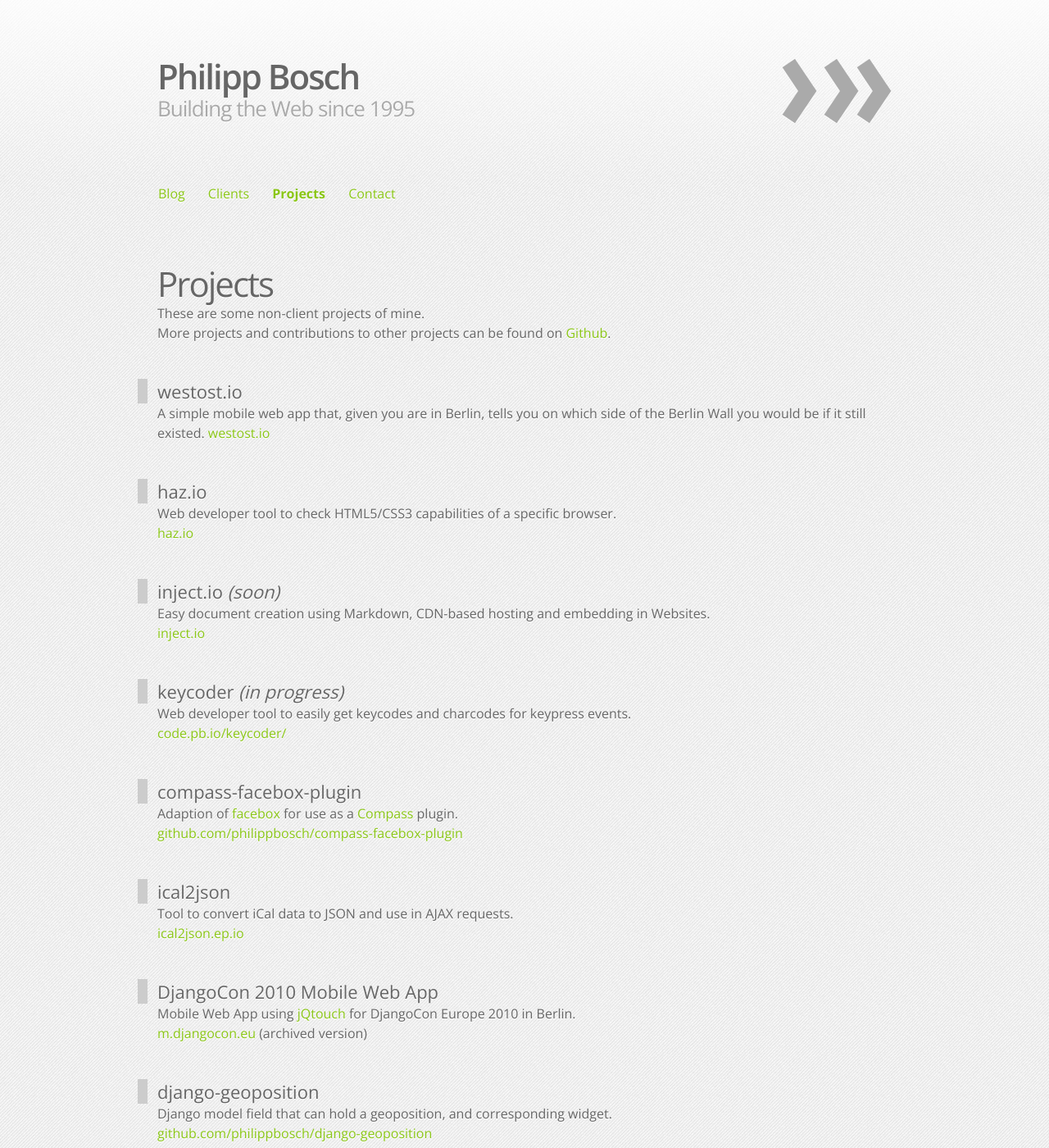
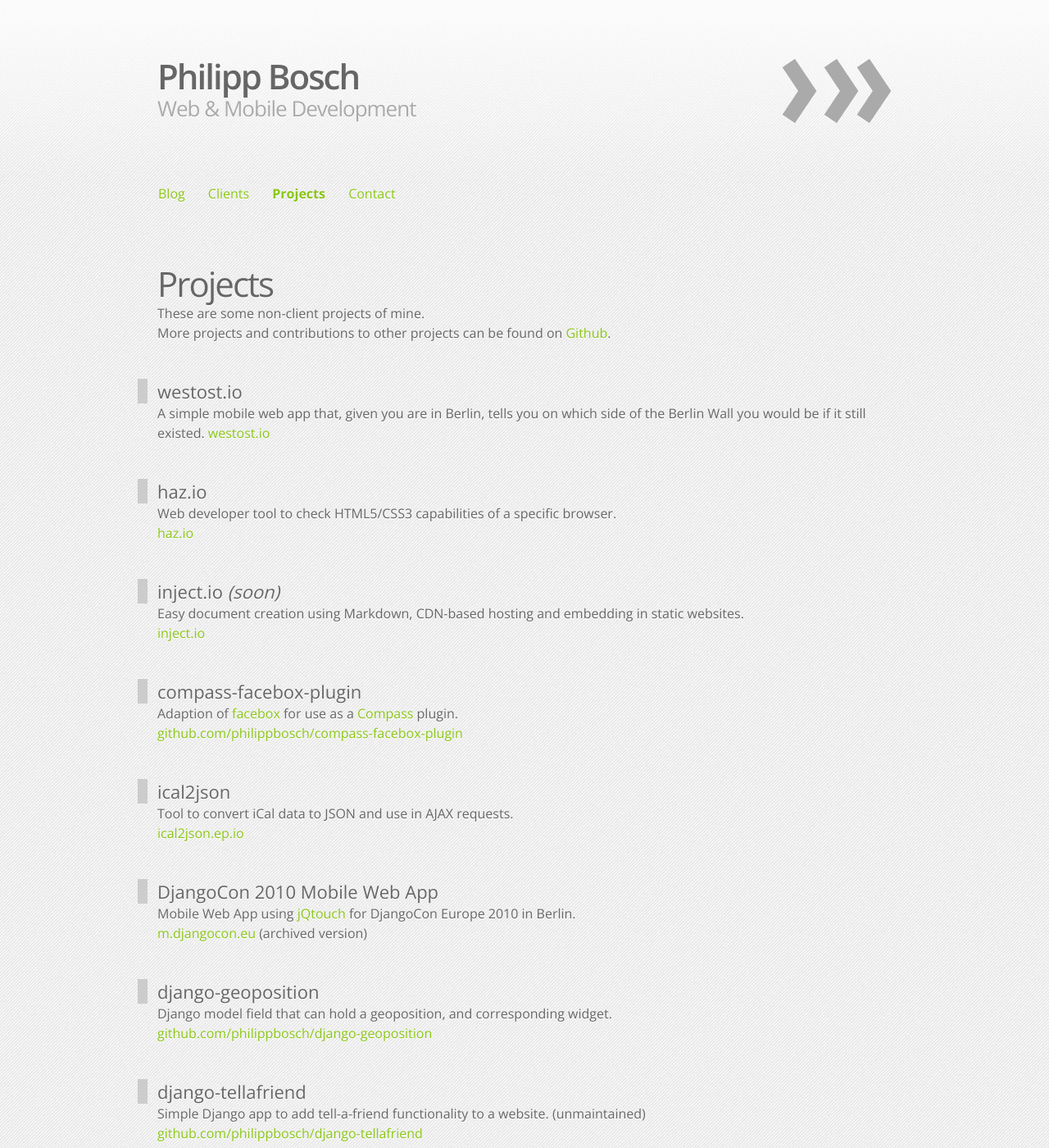
Before and after one commit to philippbosch/pb.io, a Jekyll site: the page built from projects.md, in a window 1280 px wide and 1400 px high. Shown: the whole window at 82% size. Built offline with Jekyll 4.4.1, drawn with Linux system fonts in a browser that asks for light colours; comment, search, counter and statistics services are not loaded.

Commit message:
Minor changes.

```diff
--- a/_layouts/default.html
+++ b/_layouts/default.html
@@ -27,7 +27,7 @@
             <header id="masthead">
                 <a href="/" id="identity">
                     <h1>Philipp Bosch</h1>
-                    <h2>Building the Web since 1995</h2>
+                    <h2>Web &amp; Mobile Development</h2>
                 </a>
             </header>
         </div>
--- a/projects.md
+++ b/projects.md
@@ -22,13 +22,8 @@
 
 ### inject.io *(soon)*
 
-Easy document creation using Markdown, CDN-based hosting and embedding in Websites.
+Easy document creation using Markdown, CDN-based hosting and embedding in static websites.
 [inject.io](http://inject.io/)
-
-### keycoder *(in progress)*
-
-Web developer tool to easily get keycodes and charcodes for keypress events.
-[code.pb.io/keycoder/](http://code.pb.io/keycoder/)
 
 ### compass-facebox-plugin
 
```
